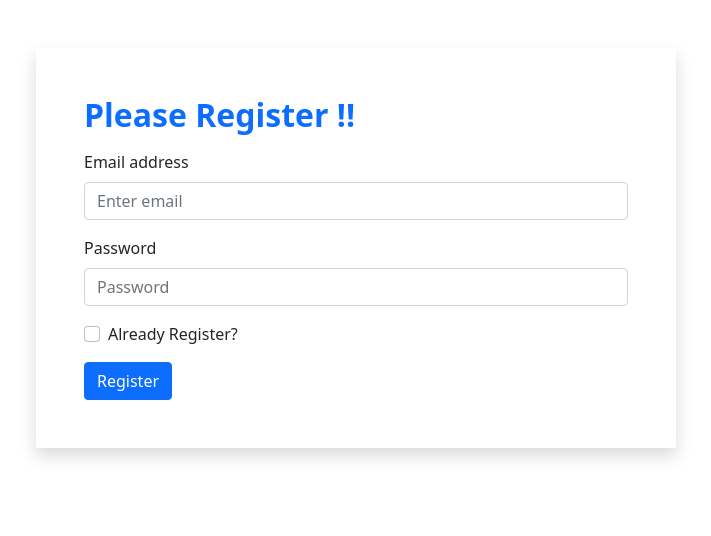
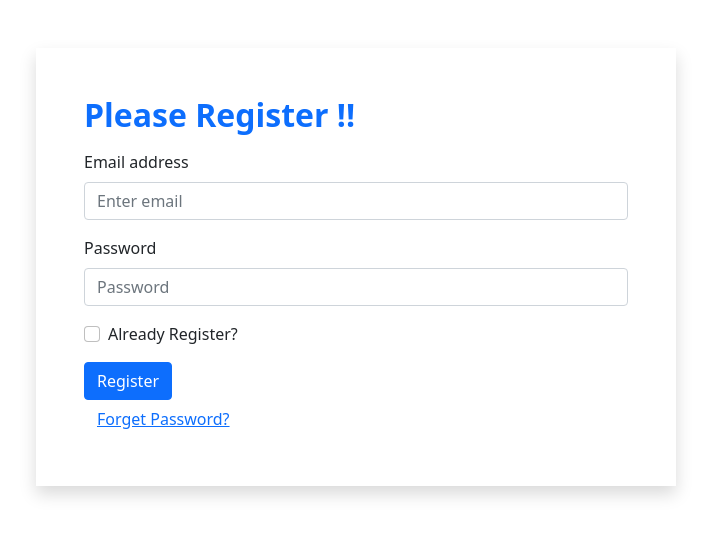
Before and after one commit to Rajebulalam/email-password-git, a React (Create React App) app: page / in a window 1280 px wide. Shown: the top 536 px of the page, without its empty margins (284-995 px from the left). Built offline with nearby package versions, Linux system fonts and the light colour scheme.

Commit message:
Email Varify

```diff
--- a/src/App.js
+++ b/src/App.js
@@ -1,5 +1,5 @@
 import './App.css';
-import { createUserWithEmailAndPassword, getAuth, signInWithEmailAndPassword } from "firebase/auth";
+import { createUserWithEmailAndPassword, getAuth, sendEmailVerification, sendPasswordResetEmail, signInWithEmailAndPassword } from "firebase/auth";
 import app from './firebase.init';
 import Form from 'react-bootstrap/Form'
 import Button from 'react-bootstrap/Button';
@@ -86,12 +86,29 @@ function App() {
         .then(result => {
           const user = result.user;
           console.log(user);
+          handleVerifyEmail();
         })
         .catch(error => {
           console.error(error);
           setError(error.message);
         })
     }
+  }
+
+  // Verify a valid user with email
+  const handleVerifyEmail = () => {
+    sendEmailVerification(auth.currentUser)
+      .then(() => {
+        console.log('Email Verify');
+      })
+  }
+
+  // Forget Password
+  const handleForgetPassword = () => {
+    sendPasswordResetEmail(auth, email)
+      .then(() => {
+        console.log('Resent Password');
+      })
   }
 
   return (
@@ -122,6 +139,8 @@ function App() {
               register ? 'Log In' : 'Register'
             }
           </Button>
+          <br />
+          <Button onClick={handleForgetPassword} variant="link">Forget Password?</Button>
         </Form>
       </div>
     </div>
```
